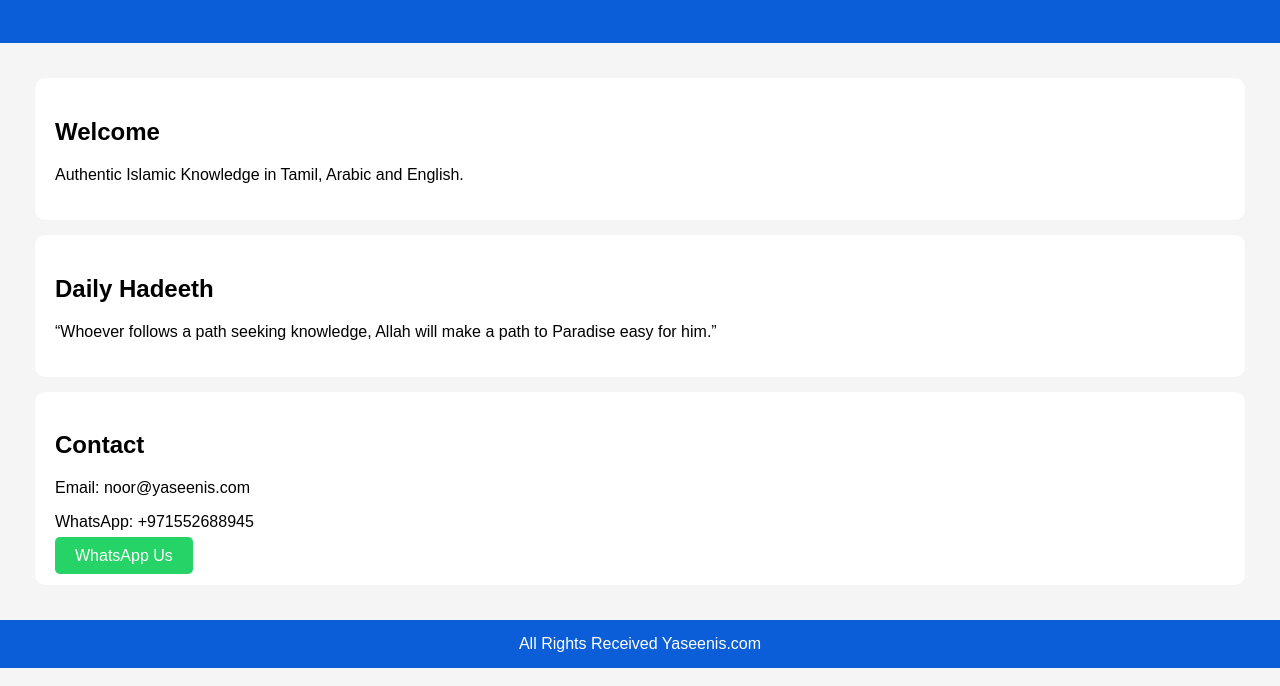
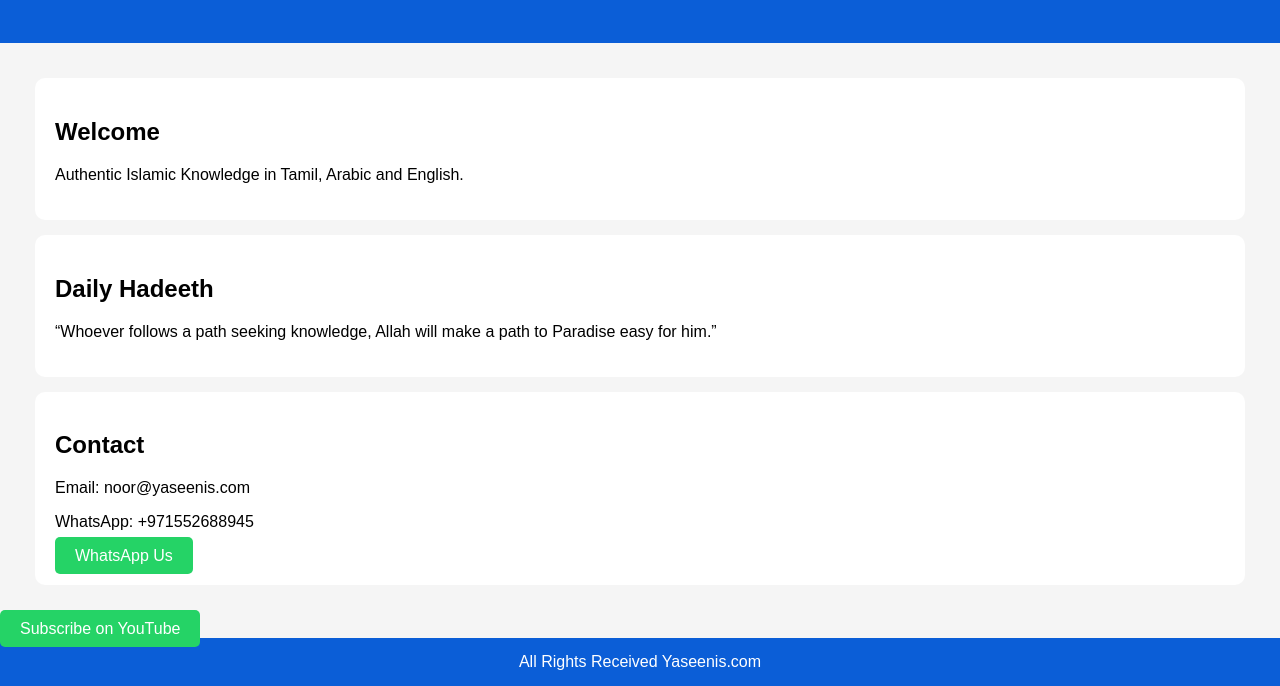
Before and after one commit to yaseeninoor/yaseenis, a plain HTML site: page index.html in a window 1280 px wide. Shown: the part 131-817 px from the top of the page. Drawn offline with Linux system fonts and the light colour scheme.

Commit message:
Update index.html

```diff
--- a/index.html
+++ b/index.html
@@ -44,6 +44,10 @@ border-radius:5px;
 </div>
 </section>
 
+<a href="https://youtube.com/@yaseeniulama" class="btn">
+Subscribe on YouTube
+</a>
+
 <footer>
 All Rights Received Yaseenis.com
 </footer>
```
